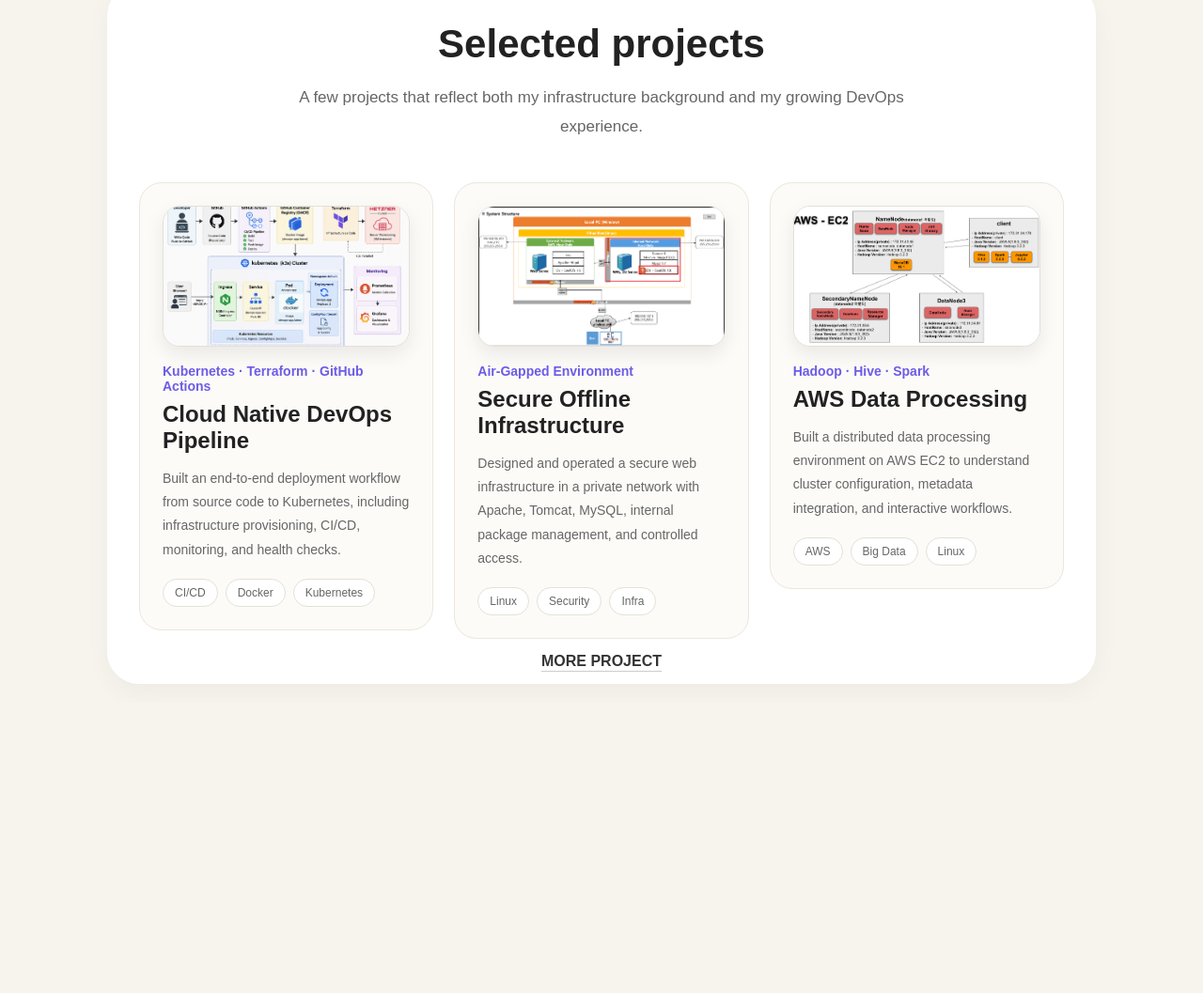
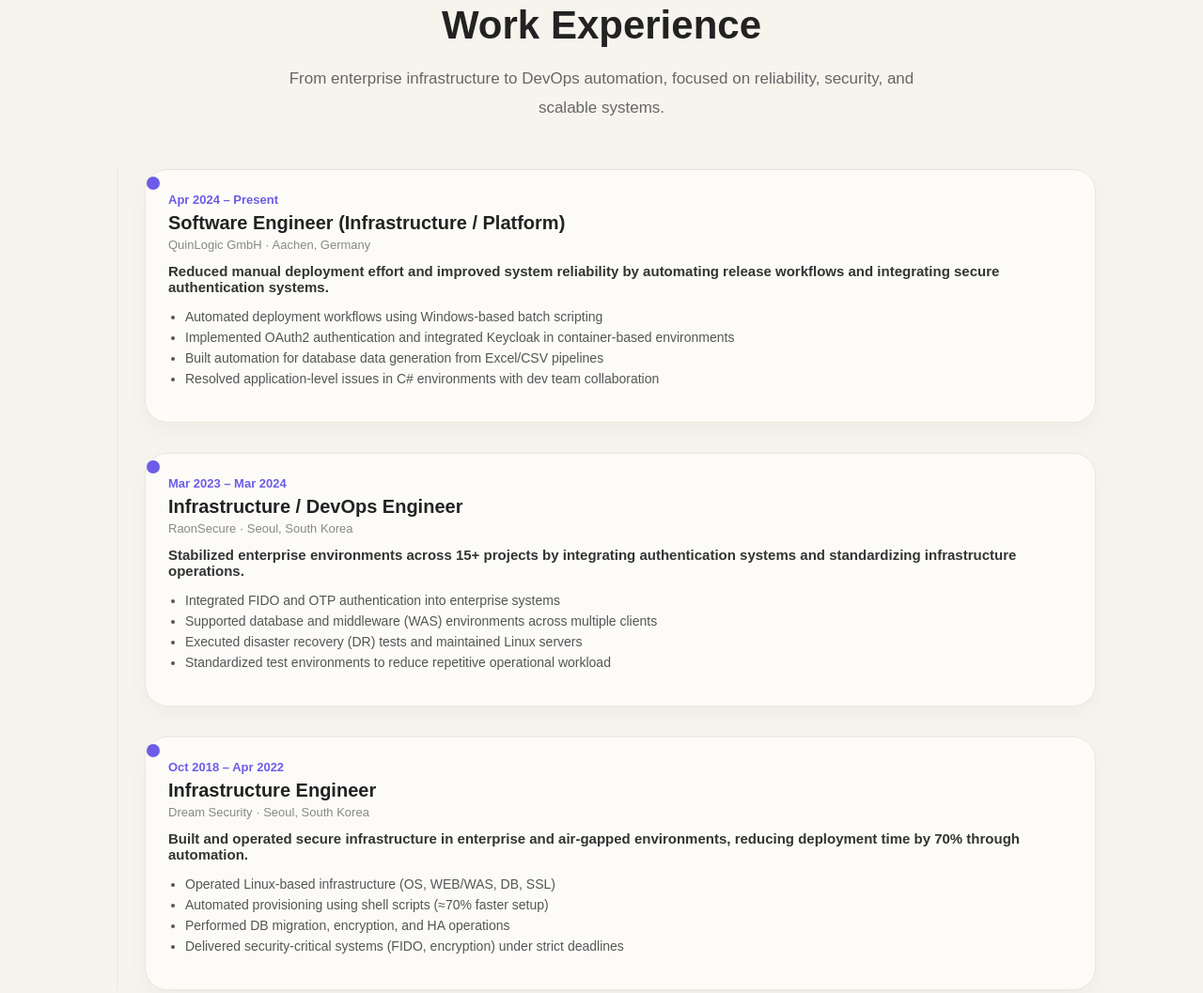
Before and after one commit to xotmfrlox/cloud-native-devops-gcp, a website: page app/index.html in a window 1280 px wide. Shown: the part 1336-2393 px from the top of the page at 94% size. Before the commit the page ends 2084 px from the top, so only its background shows below. Drawn offline with Linux system fonts and the light colour scheme.

Commit message:
added Work Experience

```diff
--- a/app/index.html
+++ b/app/index.html
@@ -534,6 +534,92 @@ body.fade-in {
 .project-card:hover::after {
   opacity: 1;
 }
+.work-section {
+  margin-top: 60px;
+}
+
+.timeline {
+  position: relative;
+  margin-top: 50px;
+  padding-left: 40px;
+}
+
+.timeline::before {
+  content: "";
+  position: absolute;
+  left: 10px;
+  top: 0;
+  width: 2px;
+  height: 100%;
+  background: #f0ebe4;
+}
+
+.timeline-item {
+  position: relative;
+  margin-bottom: 32px;
+}
+
+.timeline-dot {
+  position: absolute;
+  left: 2px;
+  top: 8px;
+  width: 14px;
+  height: 14px;
+  background: #6c5ce7;
+  border-radius: 50%;
+}
+
+.timeline-content {
+  background: #fcfbf8;
+  border: 1px solid #ece6dd;
+  border-radius: 24px;
+  padding: 24px;
+  box-shadow: 0 8px 24px rgba(0, 0, 0, 0.04);
+  transition: 0.25s;
+}
+
+.timeline-content:hover {
+  transform: translateY(-6px);
+  box-shadow: 0 16px 32px rgba(108, 92, 231, 0.25);
+  border: 1px solid #6c5ce7;
+}
+
+.timeline-date {
+  font-size: 13px;
+  color: #6c5ce7;
+  font-weight: 700;
+  margin-bottom: 6px;
+}
+
+.timeline-content h3 {
+  margin: 0;
+  font-size: 20px;
+  color: #222;
+}
+
+.company {
+  font-size: 13px;
+  color: #888;
+  margin-top: 4px;
+}
+
+.impact {
+  margin-top: 12px;
+  font-size: 15px;
+  font-weight: 600;
+  color: #333;
+}
+
+.list {
+  margin-top: 14px;
+  padding-left: 18px;
+  font-size: 14px;
+  color: #555;
+}
+
+.list li {
+  margin-bottom: 6px;
+}
   </style>
 </head>
 <body>
@@ -664,6 +750,88 @@ Focused on practical improvements that make systems easier to operate, more repe
     </div>
   </section>
 
+  <section class="work-section">
+  <div class="container">
+    <div class="section-title">
+      <h2>Work Experience</h2>
+      <p>From enterprise infrastructure to DevOps automation, focused on reliability, security, and scalable systems.</p>
+    </div>
+
+    <div class="timeline">
+
+      <!-- QuinLogic -->
+      <div class="timeline-item">
+        <div class="timeline-dot"></div>
+
+        <div class="timeline-content">
+          <div class="timeline-date">Apr 2024 – Present</div>
+
+          <h3>Software Engineer (Infrastructure / Platform)</h3>
+          <div class="company">QuinLogic GmbH · Aachen, Germany</div>
+
+          <p class="impact">
+            Reduced manual deployment effort and improved system reliability by automating release workflows and integrating secure authentication systems.
+          </p>
+
+          <ul class="list">
+            <li>Automated deployment workflows using Windows-based batch scripting</li>
+            <li>Implemented OAuth2 authentication and integrated Keycloak in container-based environments</li>
+            <li>Built automation for database data generation from Excel/CSV pipelines</li>
+            <li>Resolved application-level issues in C# environments with dev team collaboration</li>
+          </ul>
+        </div>
+      </div>
+
+      <!-- RaonSecure -->
+      <div class="timeline-item">
+        <div class="timeline-dot"></div>
+
+        <div class="timeline-content">
+          <div class="timeline-date">Mar 2023 – Mar 2024</div>
+
+          <h3>Infrastructure / DevOps Engineer</h3>
+          <div class="company">RaonSecure · Seoul, South Korea</div>
+
+          <p class="impact">
+            Stabilized enterprise environments across 15+ projects by integrating authentication systems and standardizing infrastructure operations.
+          </p>
+
+          <ul class="list">
+            <li>Integrated FIDO and OTP authentication into enterprise systems</li>
+            <li>Supported database and middleware (WAS) environments across multiple clients</li>
+            <li>Executed disaster recovery (DR) tests and maintained Linux servers</li>
+            <li>Standardized test environments to reduce repetitive operational workload</li>
+          </ul>
+        </div>
+      </div>
+
+      <!-- Dream Security -->
+      <div class="timeline-item">
+        <div class="timeline-dot"></div>
+
+        <div class="timeline-content">
+          <div class="timeline-date">Oct 2018 – Apr 2022</div>
+
+          <h3>Infrastructure Engineer</h3>
+          <div class="company">Dream Security · Seoul, South Korea</div>
+
+          <p class="impact">
+            Built and operated secure infrastructure in enterprise and air-gapped environments, reducing deployment time by 70% through automation.
+          </p>
+
+          <ul class="list">
+            <li>Operated Linux-based infrastructure (OS, WEB/WAS, DB, SSL)</li>
+            <li>Automated provisioning using shell scripts (≈70% faster setup)</li>
+            <li>Performed DB migration, encryption, and HA operations</li>
+            <li>Delivered security-critical systems (FIDO, encryption) under strict deadlines</li>
+          </ul>
+        </div>
+      </div>
+
+    </div>
+  </div>
+</section>
+
   <section class="projects-wrap">
     <div class="container">
       <div class="projects-box">
```
